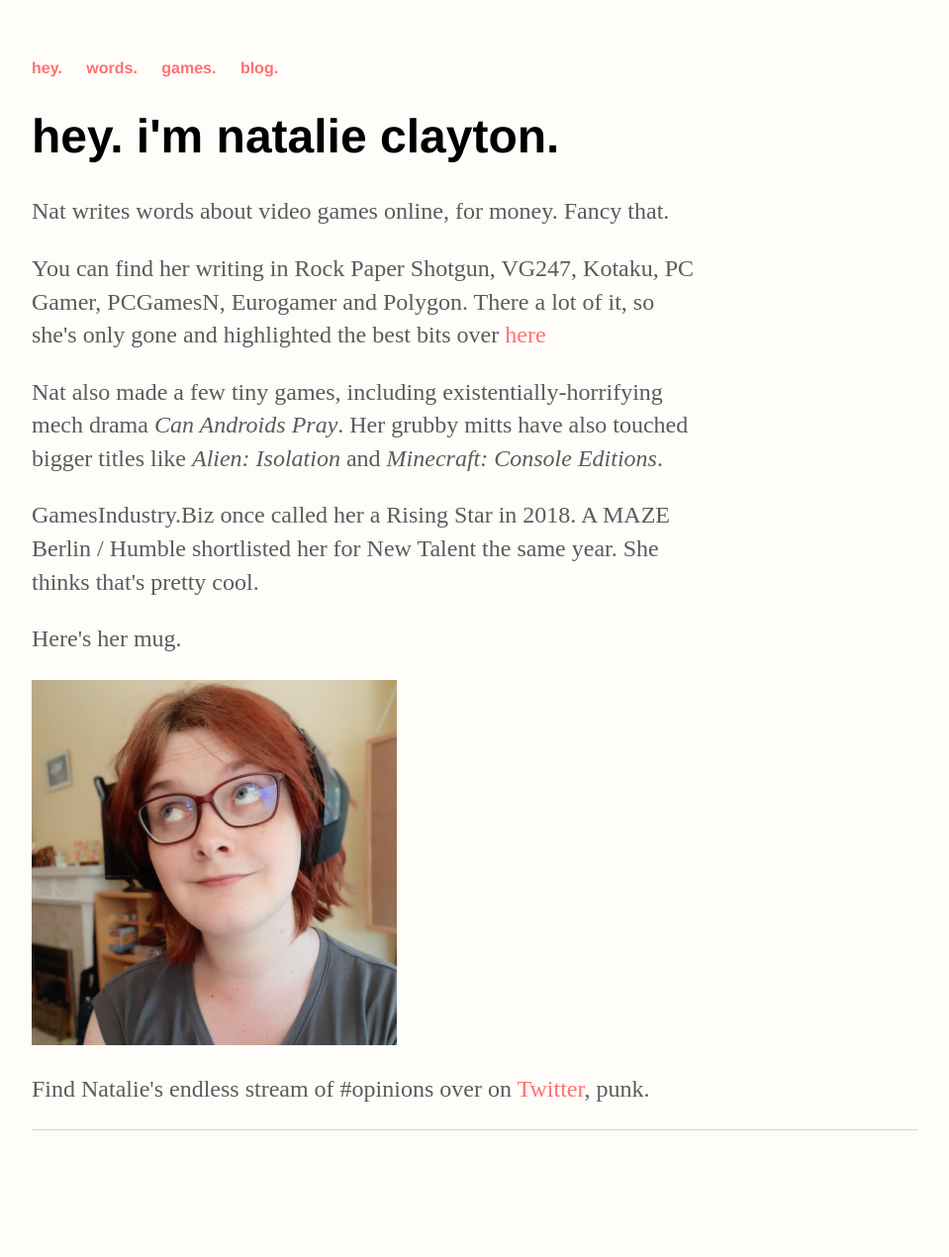
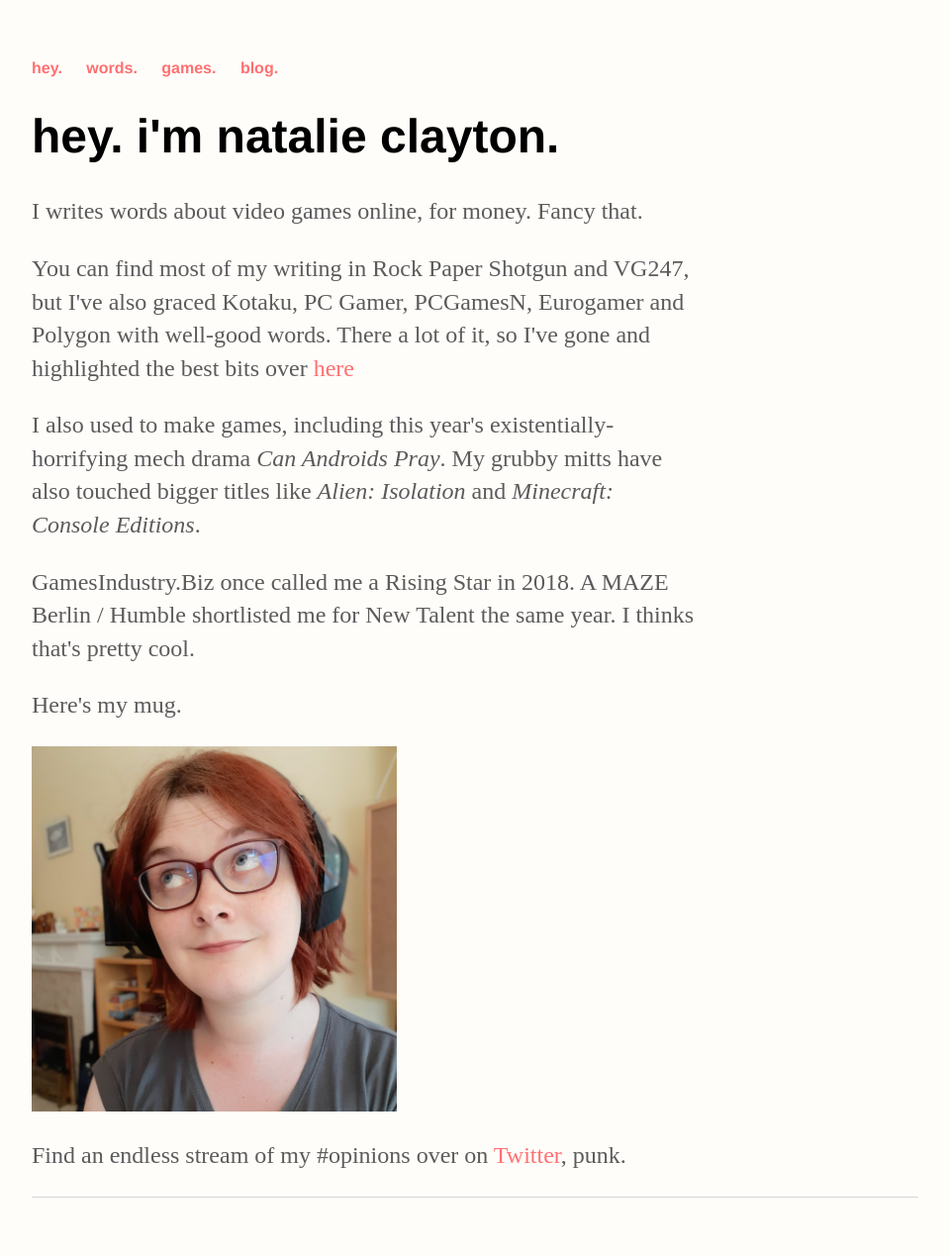
Before and after one commit to ScarletCatalie/ScarletCatalie.github.io, a Jekyll site: the page built from index.html, in a window 1280 px wide. Shown: the whole page at 99% size, without its empty margins (160-1119 px from the left). Built offline with Jekyll 4.4.1, drawn with Linux system fonts in a browser that asks for light colours; before the commit the page ends 1202 px from its top, so only the background shows below that.

Commit message:
Update index.html

```diff
--- a/index.html
+++ b/index.html
@@ -6,18 +6,18 @@ title: Nat, From Online
 	<h1>hey. i'm natalie clayton.</h1>
 </div><!-- /.blurb -->
 
-<p>Nat writes words about video games online, for money. Fancy that.</p>
+<p>I writes words about video games online, for money. Fancy that.</p>
 
-<p>You can find her writing in Rock Paper Shotgun, VG247, Kotaku, PC Gamer, PCGamesN, Eurogamer and Polygon.
-	There a lot of it, so she's only gone and highlighted the best bits over <a href="https://scarletcatalie.github.io/about">here</a></p>
+<p>You can find most of my writing in Rock Paper Shotgun and VG247, but I've also graced Kotaku, PC Gamer, PCGamesN, Eurogamer and Polygon with well-good words.
+	There a lot of it, so I've gone and highlighted the best bits over <a href="https://scarletcatalie.github.io/about">here</a></p>
 
-<p>Nat also made a few tiny games, including existentially-horrifying mech drama <i>Can Androids Pray</i>.
-Her grubby mitts have also touched bigger titles like <i>Alien: Isolation</i> and <i>Minecraft: Console Editions</i>.</p>
+<p>I also used to make games, including this year's existentially-horrifying mech drama <i>Can Androids Pray</i>.
+My grubby mitts have also touched bigger titles like <i>Alien: Isolation</i> and <i>Minecraft: Console Editions</i>.</p>
 
-<p>GamesIndustry.Biz once called her a Rising Star in 2018. A MAZE Berlin / Humble shortlisted her for New Talent the same year. She thinks that's pretty cool.</p>
+<p>GamesIndustry.Biz once called me a Rising Star in 2018. A MAZE Berlin / Humble shortlisted me for New Talent the same year. I thinks that's pretty cool.</p>
 
-<p>Here's her mug.</p>
+<p>Here's my mug.</p>
 
 <img src="https://raw.githubusercontent.com/ScarletCatalie/ScarletCatalie.github.io/master/assets/me2.jpg" width="369" height="369">
 
-<p>Find Natalie's endless stream of #opinions over on <a href="https://twitter.com/ScarletCatalie">Twitter</a>, punk.</p>
+<p>Find an endless stream of my #opinions over on <a href="https://twitter.com/ScarletCatalie">Twitter</a>, punk.</p>
```
